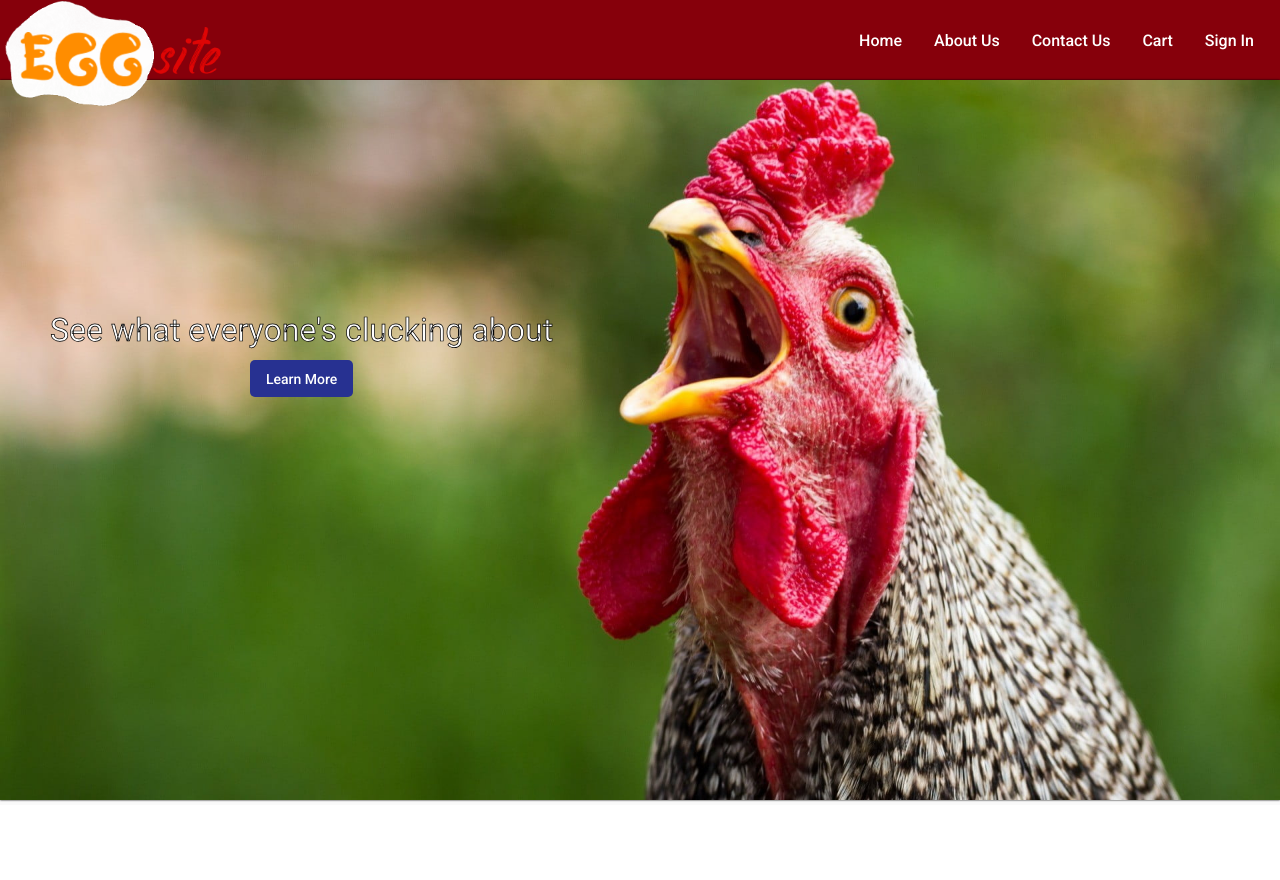
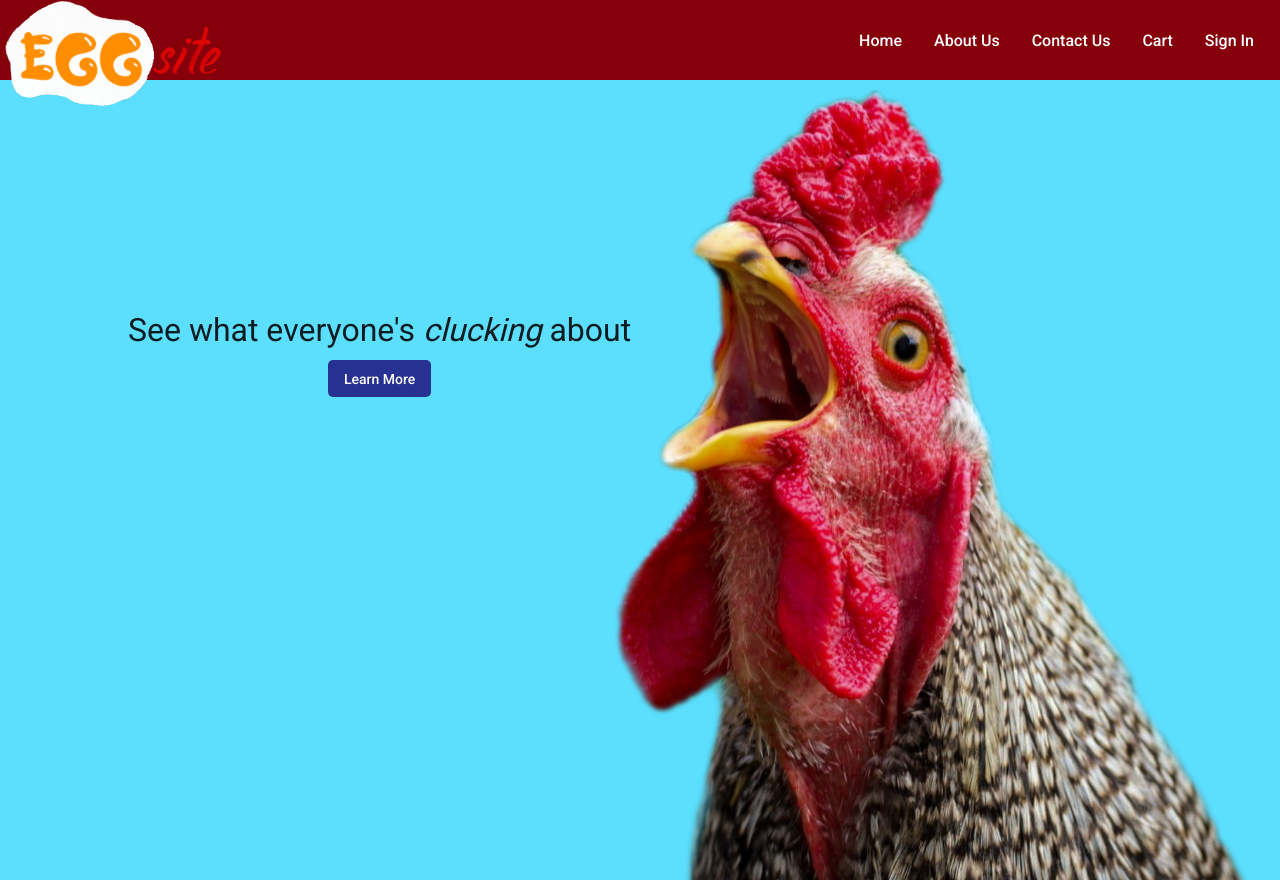
Before and after one commit to StevenMcGown/FarmFresh, an Angular app: page / in a window 1280 px wide. Before the commit the page ends 805 px from the top, so only its background shows below. Built offline with nearby package versions, Linux system fonts and the light colour scheme.

Commit message:
fixed positioning issues

```diff
--- a/src/app/home/home.component.css
+++ b/src/app/home/home.component.css
@@ -20,37 +20,45 @@
   text-align: center;
 }
 
-.background img{
-  max-width: 100%;
+.background {
   overflow: hidden;
   background-size: cover;
-  background-position: center;
-  box-shadow: 0px 0px 2px 0px #000000;
+  background-color: rgb(92, 222, 255);
+  width: 100%;
+  height: auto;
 }
 
-.overlayText1 {
+.background img {
+  max-width: 50%;
+  height: 800px;
+  display: block;
+  right: 2%;
+  top: 10px;
+  position: relative;
+  float: right;
+}
+
+.overlay {
   width: 600px;
   position: absolute;
   top: 320px;
-  left: 50px;
-  color: white;
-  -webkit-text-stroke: 0.7px;
-  -webkit-text-stroke-color: black;
+  left: 10%;
   font-size: 32px;
   text-shadow: 4ch;
 }
 
-.overlayButton {
+.overlay .mat-button {
   position: absolute;
-  top: 360px;
-  left: 250px;
+  top: 40px;
+  left: 200px;
   color: white;
   text-decoration: none;
   background-color: rgb(39, 49, 145);
   border-radius: 5px;
+  display: block;
 }
 
-.overlayButton a{
+.mat-button a {
   color: white;
   text-decoration: none;
 }
--- a/src/app/home/home.component.html
+++ b/src/app/home/home.component.html
@@ -1,11 +1,9 @@
 <body>
   <div class="background">
-    <img src="./assets/rooster.jpg">
+    <img src="./assets/rooster.png">
   </div>
-  <div class="overlayText1">
-    See what everyone's clucking about
-  </div>
-  <div class="overlayButton">
+  <div class="overlay">
+    See what everyone's <i>clucking</i> about
     <button mat-button>
       <a routerLink="aboutUs">
         Learn More
--- a/src/app/sign-in/sign-in.component.html
+++ b/src/app/sign-in/sign-in.component.html
@@ -1,5 +1,5 @@
-<div class="background" style="overflow: hidden">
-  <img src="./assets/eggs.jpg"style="overflow: hidden">
+<div class="background">
+  <img src="./assets/eggs.jpg">
 </div>
 
 <form [formGroup]="addressForm" novalidate (ngSubmit)="onSubmit()">
```
Also changed, not shown: src/assets/rooster.png (added).
